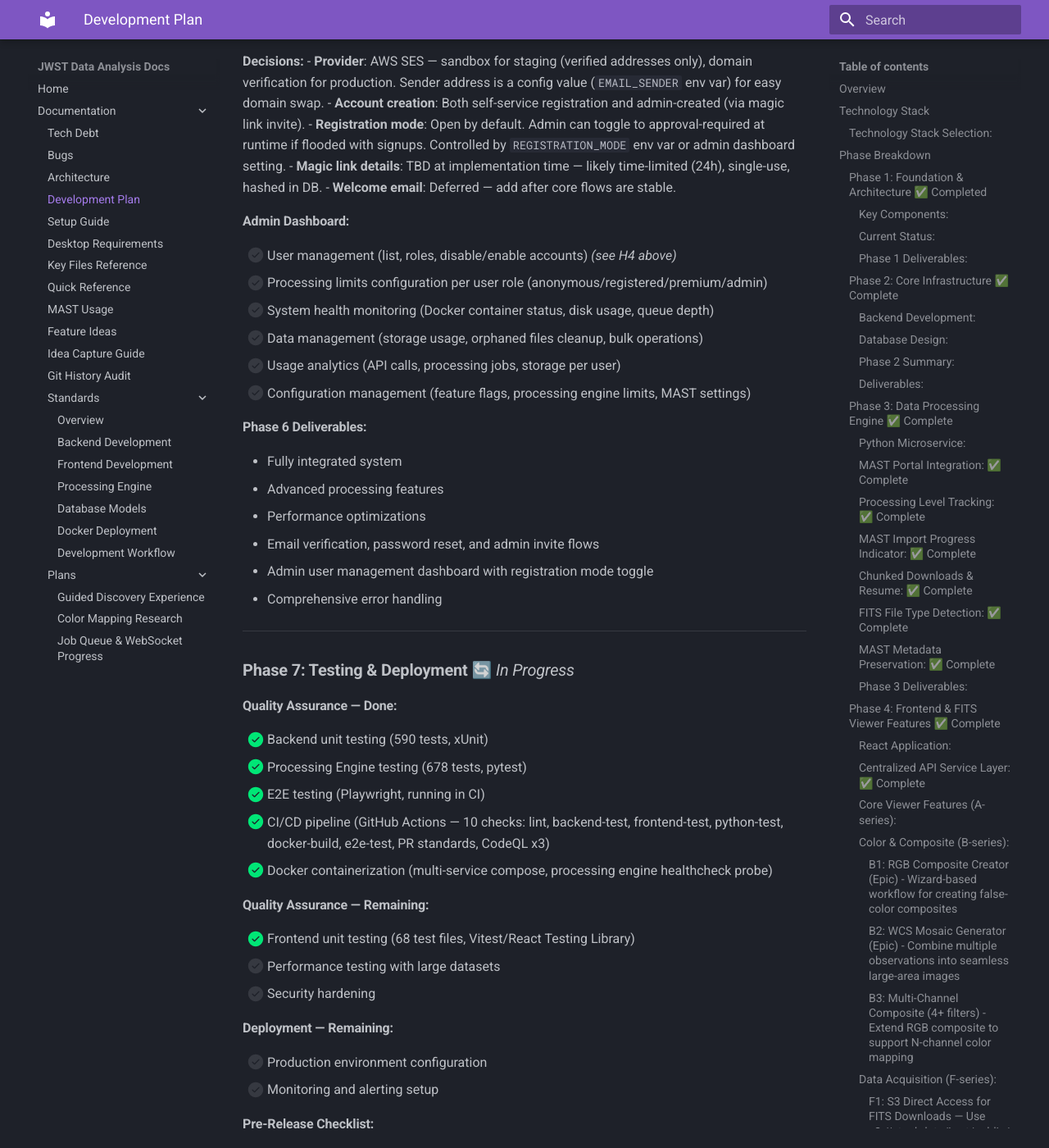
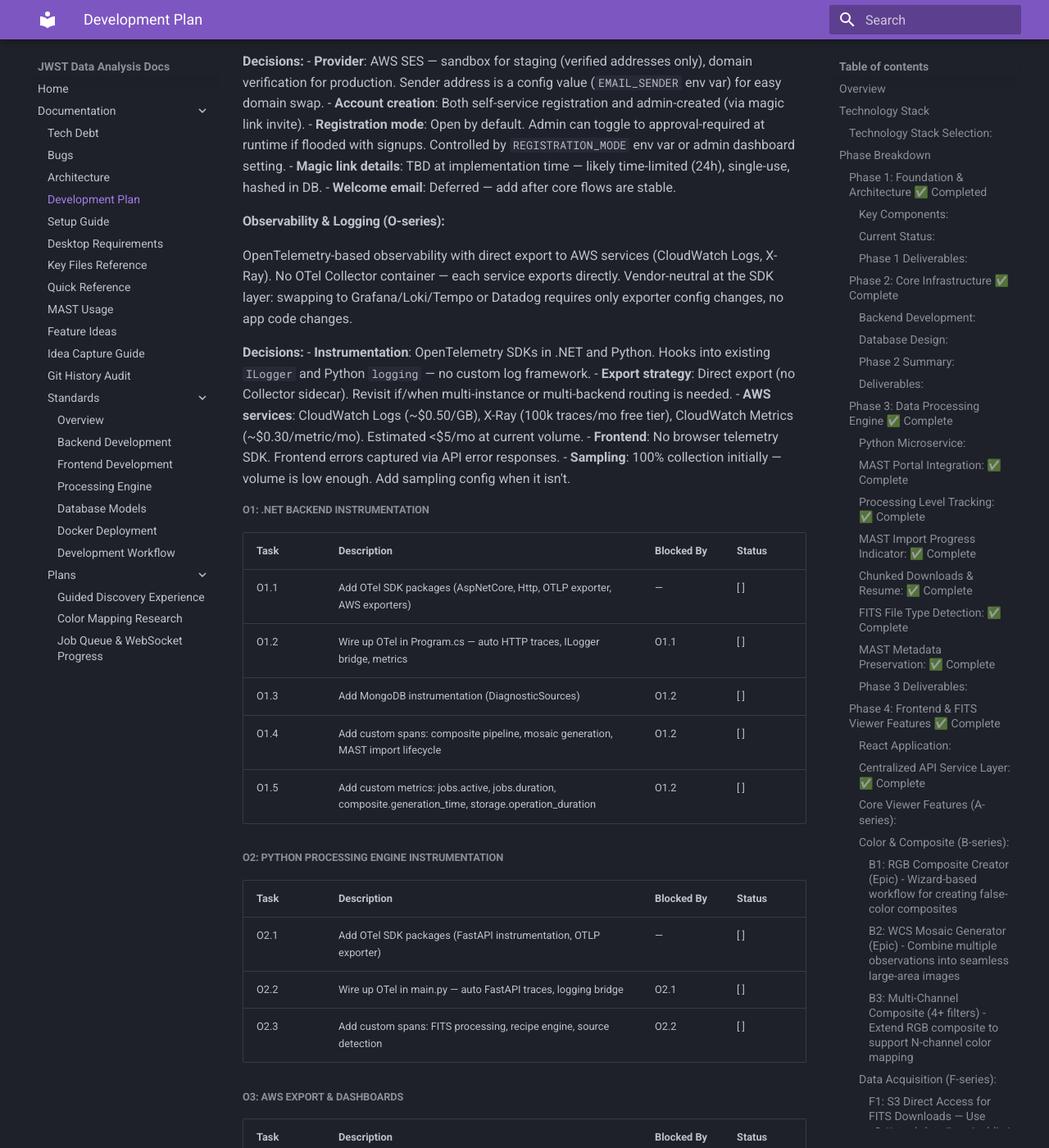
Before and after one commit to Snoww3d/jwst-data-analysis, an MkDocs documentation site: the page built from docs/development-plan.md, in a window 1280 px wide and 1400 px high, scrolled down 16646 px. Shown: the whole window at 82% size. Built offline with MkDocs 1.6.1 and Material for MkDocs 9.7.7, drawn with Linux system fonts in a browser that asks for light colours; some of the changed text lies outside the part shown.

Commit message:
docs: add OpenTelemetry observability roadmap (O-series)
Add O1-O3 task series to Phase 6 covering .NET and Python OTel
instrumentation with direct export to AWS CloudWatch/X-Ray.
Cross-references existing vague monitoring items to the new section.

Co-Authored-By: Claude Opus 4.6 <noreply@anthropic.com>

```diff
--- a/docs/development-plan.md
+++ b/docs/development-plan.md
@@ -443,7 +443,7 @@ Transforms the app from tool-first to content-first. Full design in `docs/plans/
 - [ ] Implement real-time communication
 - [ ] Add caching layer for performance
 - [ ] Create comprehensive error handling
-- [ ] Build monitoring and logging
+- [ ] Observability — OpenTelemetry instrumentation (see O-series below)
 
 #### **Advanced Features:**
 
@@ -502,11 +502,49 @@ Transactional email and account lifecycle features. AWS SES for delivery (sandbo
 - **Magic link details**: TBD at implementation time — likely time-limited (24h), single-use, hashed in DB.
 - **Welcome email**: Deferred — add after core flows are stable.
 
+#### **Observability & Logging (O-series):**
+
+OpenTelemetry-based observability with direct export to AWS services (CloudWatch Logs, X-Ray). No OTel Collector container — each service exports directly. Vendor-neutral at the SDK layer: swapping to Grafana/Loki/Tempo or Datadog requires only exporter config changes, no app code changes.
+
+**Decisions:**
+- **Instrumentation**: OpenTelemetry SDKs in .NET and Python. Hooks into existing `ILogger` and Python `logging` — no custom log framework.
+- **Export strategy**: Direct export (no Collector sidecar). Revisit if/when multi-instance or multi-backend routing is needed.
+- **AWS services**: CloudWatch Logs (~$0.50/GB), X-Ray (100k traces/mo free tier), CloudWatch Metrics (~$0.30/metric/mo). Estimated <$5/mo at current volume.
+- **Frontend**: No browser telemetry SDK. Frontend errors captured via API error responses.
+- **Sampling**: 100% collection initially — volume is low enough. Add sampling config when it isn't.
+
+##### **O1: .NET Backend Instrumentation**
+
+| Task   | Description                                                                     | Blocked By   | Status   |
+| ------ | ------------------------------------------------------------------------------- | ------------ | -------- |
+| O1.1   | Add OTel SDK packages (AspNetCore, Http, OTLP exporter, AWS exporters)          | —            | [ ]      |
+| O1.2   | Wire up OTel in Program.cs — auto HTTP traces, ILogger bridge, metrics          | O1.1         | [ ]      |
+| O1.3   | Add MongoDB instrumentation (DiagnosticSources)                                 | O1.2         | [ ]      |
+| O1.4   | Add custom spans: composite pipeline, mosaic generation, MAST import lifecycle  | O1.2         | [ ]      |
+| O1.5   | Add custom metrics: jobs.active, jobs.duration, composite.generation_time, storage.operation_duration | O1.2 | [ ] |
+
+##### **O2: Python Processing Engine Instrumentation**
+
+| Task   | Description                                                                     | Blocked By   | Status   |
+| ------ | ------------------------------------------------------------------------------- | ------------ | -------- |
+| O2.1   | Add OTel SDK packages (FastAPI instrumentation, OTLP exporter)                  | —            | [ ]      |
+| O2.2   | Wire up OTel in main.py — auto FastAPI traces, logging bridge                   | O2.1         | [ ]      |
+| O2.3   | Add custom spans: FITS processing, recipe engine, source detection              | O2.2         | [ ]      |
+
+##### **O3: AWS Export & Dashboards**
+
+| Task   | Description                                                                     | Blocked By   | Status   |
+| ------ | ------------------------------------------------------------------------------- | ------------ | -------- |
+| O3.1   | Configure CloudWatch Logs exporter for staging                                  | O1.2, O2.2   | [ ]      |
+| O3.2   | Configure X-Ray exporter for distributed traces                                 | O1.2, O2.2   | [ ]      |
+| O3.3   | CloudWatch dashboard — error rate, request latency p50/p95, job throughput       | O3.1, O3.2   | [ ]      |
+| O3.4   | Basic CloudWatch alarms — error rate spike, disk usage, 5xx rate                 | O3.3         | [ ]      |
+
 #### **Admin Dashboard:**
 
 - [ ] User management (list, roles, disable/enable accounts) *(see H4 above)*
 - [ ] Processing limits configuration per user role (anonymous/registered/premium/admin)
-- [ ] System health monitoring (Docker container status, disk usage, queue depth)
+- [ ] System health monitoring (Docker container status, disk usage, queue depth) *(see O-series below for telemetry)*
 - [ ] Data management (storage usage, orphaned files cleanup, bulk operations)
 - [ ] Usage analytics (API calls, processing jobs, storage per user)
 - [ ] Configuration management (feature flags, processing engine limits, MAST settings)
@@ -519,6 +557,7 @@ Transactional email and account lifecycle features. AWS SES for delivery (sandbo
 - Email verification, password reset, and admin invite flows
 - Admin user management dashboard with registration mode toggle
 - Comprehensive error handling
+- OpenTelemetry observability (structured logs, distributed traces, custom metrics)
 
 ---
 
@@ -541,7 +580,7 @@ Transactional email and account lifecycle features. AWS SES for delivery (sandbo
 #### **Deployment — Remaining:**
 
 - [ ] Production environment configuration
-- [ ] Monitoring and alerting setup
+- [ ] Monitoring and alerting setup *(see O-series below)*
 
 #### **Pre-Release Checklist:**
 
@@ -549,7 +588,7 @@ Readiness items for community release:
 
 - [ ] Release process & changelog (#277)
 - [ ] Docker image publishing (#276)
-- [ ] Application logging/monitoring hooks (#275)
+- [ ] Application logging/monitoring hooks (#275) *(see O-series below)*
 - [ ] Docker network isolation between services (production hardening)
 - [x] Frontend test coverage (#274) *(68 test files covering components, services, utils)*
 - [ ] Permalinkable viewer state (shareable URLs)
@@ -559,7 +598,7 @@ Readiness items for community release:
 - Production-ready application
 - Comprehensive test suite (backend, processing, E2E, frontend)
 - Deployment automation
-- Monitoring and alerting
+- Monitoring and alerting (CloudWatch dashboards + alarms, powered by O-series)
 
 ---
 
```
